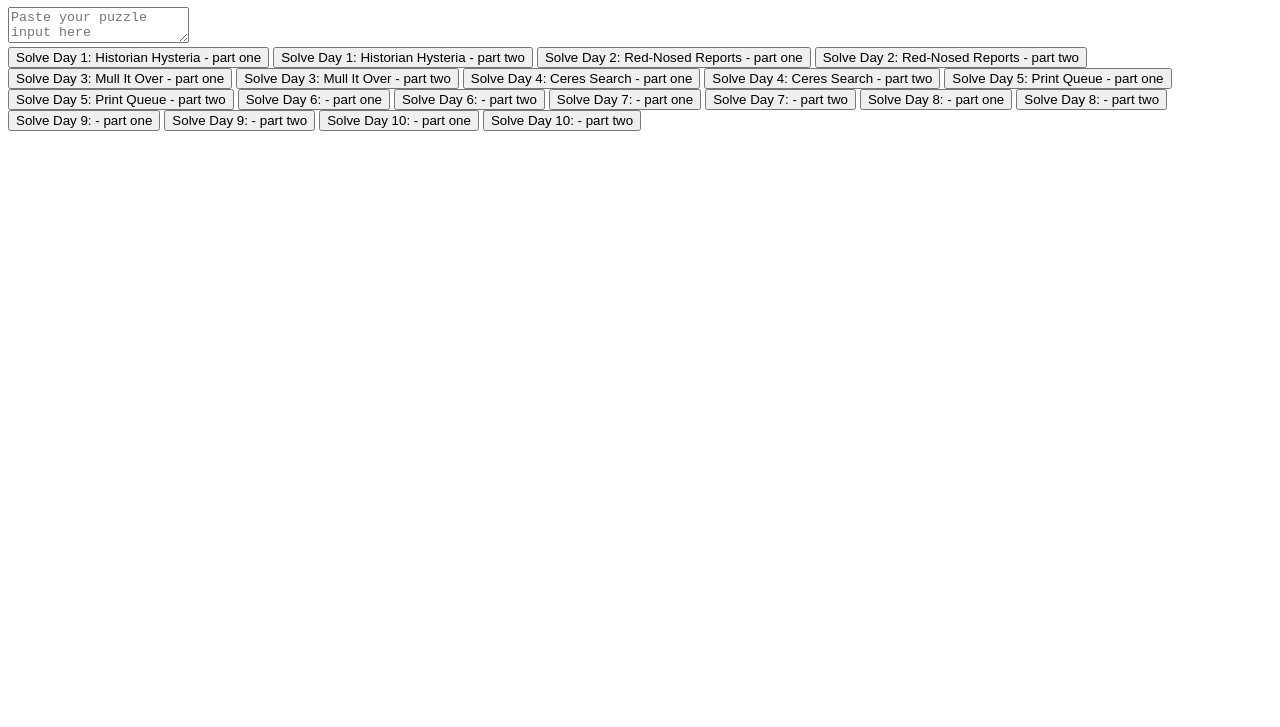
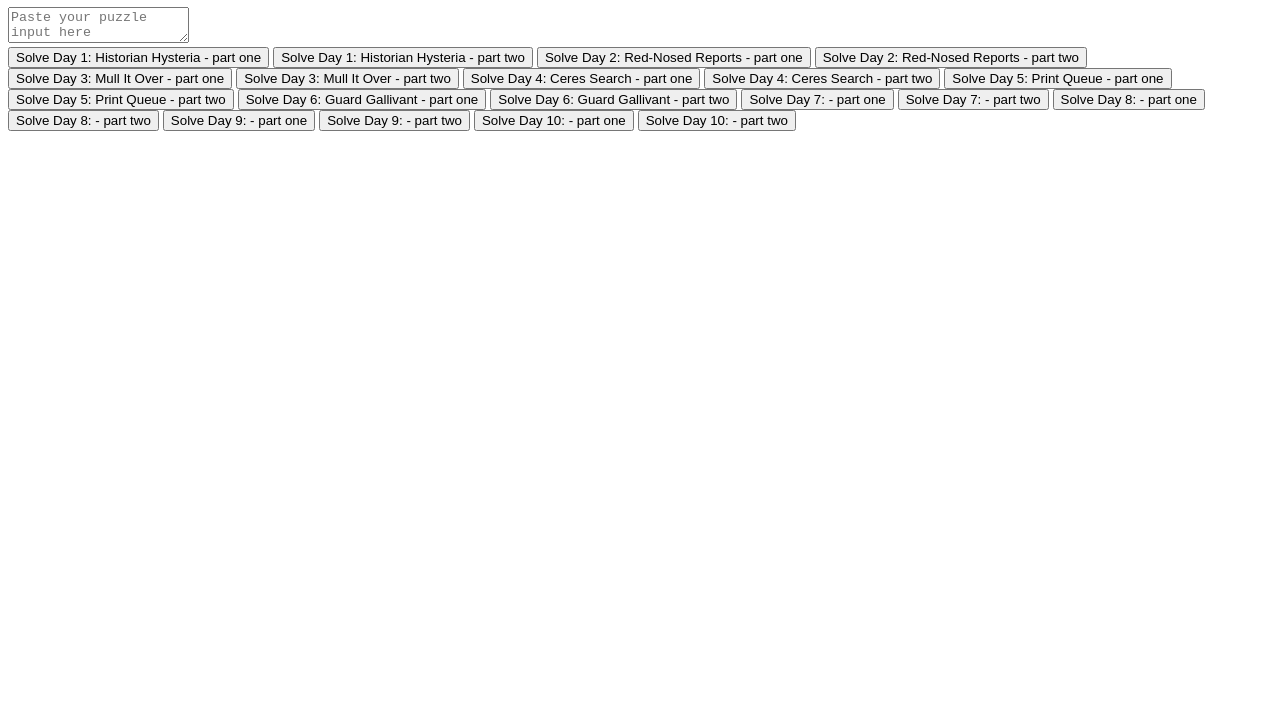
Before and after one commit to wksnders/advent-of-code-2024, a plain HTML site: page index.html in a window 1280 px wide. Shown: the part 73-800 px from the top of the page. Drawn offline with Linux system fonts and the light colour scheme.

Commit message:
named the puzzle

```diff
--- a/index.html
+++ b/index.html
@@ -20,8 +20,8 @@
         <button id="day04-2btn">Solve Day 4: Ceres Search - part two</button>
         <button id="day05-1btn">Solve Day 5: Print Queue  - part one</button>
         <button id="day05-2btn">Solve Day 5: Print Queue  - part two</button>
-        <button id="day06-1btn">Solve Day 6:  - part one</button>
-        <button id="day06-2btn">Solve Day 6:  - part two</button>
+        <button id="day06-1btn">Solve Day 6: Guard Gallivant - part one</button>
+        <button id="day06-2btn">Solve Day 6: Guard Gallivant - part two</button>
         <button id="day07-1btn">Solve Day 7:  - part one</button>
         <button id="day07-2btn">Solve Day 7:  - part two</button>
         <button id="day08-1btn">Solve Day 8:  - part one</button>
```
